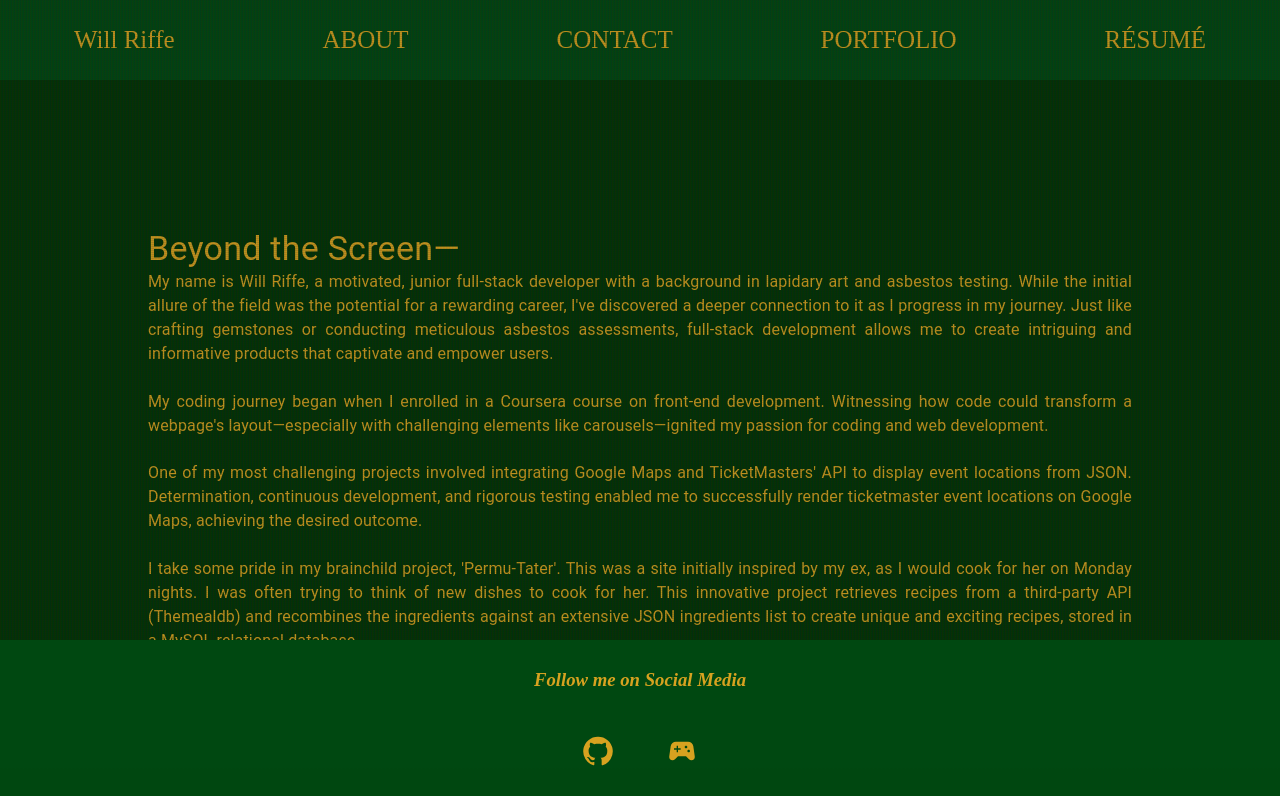
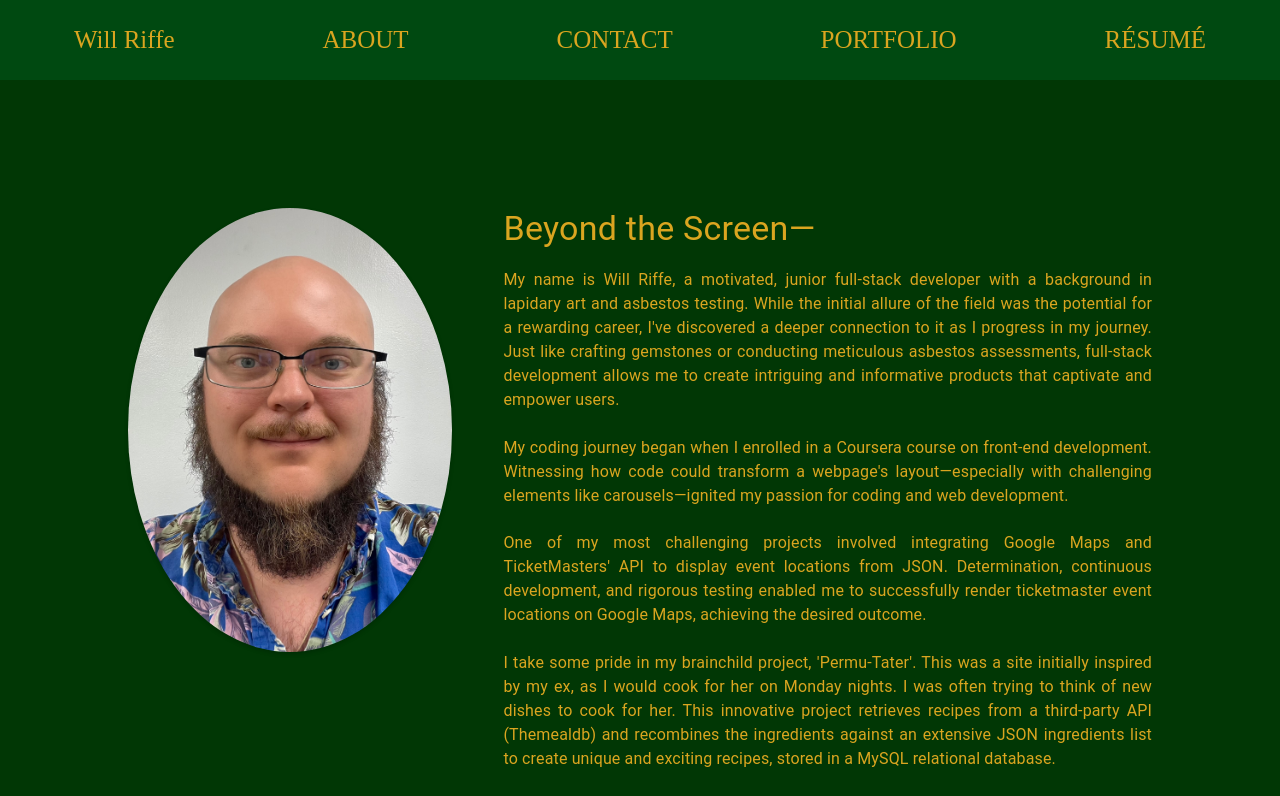
Before and after one commit to Will-Riffe/will-riffe-portfolio, a React (Create React App) app: page / in a window 1280 px wide. Shown: the top 796 px of the page. Built offline with nearby package versions, Linux system fonts and the light colour scheme.

Commit message:
finished about page

```diff
--- a/src/App.css
+++ b/src/App.css
@@ -19,20 +19,20 @@
   color: var(--textc);
 }
 
-
-
 .App {
   width: 100%;
-  height: 100%;
   display: flex;
   flex-direction: column;
-  padding: 0;
-  margin:0;
+  overflow: scroll;
 }
 
+body {
+  padding: 0;
+  margin: 0;
+}
 
 .pageTheme {
-  position: fixed;
+  position:sticky;
   top: 0;
   left: 0;
   right: 0;
@@ -40,124 +40,3 @@
   background-color: var(--background-color);
   z-index: 1;
 }
-
-.crt::before {
-  content: " ";
-  display: block;
-  position: absolute;
-  top: 0;
-  left: 0;
-  bottom: 0;
-  right: 0;
-  background: linear-gradient(
-      rgba(18, 16, 16, 0.2) 50%, /* Adjusted alpha value */
-      rgba(0, 0, 0, 0.1) 50% /* Adjusted alpha value */
-    ),
-    linear-gradient(90deg, rgba(255, 0, 0, 0.06), rgba(0, 255, 0, 0.02), rgba(0, 0, 255, 0.06));
-  background-size: 100% 2px, 3px 100%;
-  pointer-events: none;
-}
-
-
-@keyframes flicker {
-  0% {
-  opacity: 0.27861;
-  }
-  5% {
-  opacity: 0.34769;
-  }
-  10% {
-  opacity: 0.23604;
-  }
-  15% {
-  opacity: 0.90626;
-  }
-  20% {
-  opacity: 0.18128;
-  }
-  25% {
-  opacity: 0.83891;
-  }
-  30% {
-  opacity: 0.65583;
-  }
-  35% {
-  opacity: 0.67807;
-  }
-  40% {
-  opacity: 0.26559;
-  }
-  45% {
-  opacity: 0.84693;
-  }
-  50% {
-  opacity: 0.96019;
-  }
-  55% {
-  opacity: 0.08594;
-  }
-  60% {
-  opacity: 0.20313;
-  }
-  65% {
-  opacity: 0.71988;
-  }
-  70% {
-  opacity: 0.53455;
-  }
-  75% {
-  opacity: 0.37288;
-  }
-  80% {
-  opacity: 0.71428;
-  }
-  85% {
-  opacity: 0.70419;
-  }
-  90% {
-  opacity: 0.7003;
-  }
-  95% {
-  opacity: 0.36108;
-  }
-  100% {
-  opacity: 0.24387;
-  }
-}
-
-.crt::after {
-  content: " ";
-  display: block;
-  position: absolute;
-  top: 0;
-  left: 0;
-  bottom: 0;
-  right: 0;
-  background: rgba(18, 16, 16, 0.02); /* Adjusted alpha value */
-  opacity: 0.9; /* Adjusted opacity value */
-  z-index: 2;
-  pointer-events: none;
-  animation: flicker 0.1s infinite;
-}
-
-.scan {
-  position: absolute;
-  top: -80px;
-  left: 0;
-  right: 0;
-  bottom: 0;
-  background: linear-gradient(var(--background-color), var(--scan-inner));
-  opacity: 0.02;
-  z-index: 99;
-  animation: scan 3s infinite;
-}
-
-@keyframes scan {
-  0% {
-    transform: translateY(-100%);
-  }
-
-  100% {
-    transform: translateY(100%);
-  }
-}
--- a/src/components/Footer/Footer.css
+++ b/src/components/Footer/Footer.css
@@ -1,10 +1,10 @@
 .footer {
     background: var(--outer-color);
     bottom: 0;
-    height: 10rem;
-    position: absolute;
+    height: auto;
     width: 100%;
     text-align: center;
+
   }
 
 .footer-content {
--- a/src/components/Navbar/index.js
+++ b/src/components/Navbar/index.js
@@ -35,7 +35,7 @@ function Navbar() {
         <div className="links">
             {/* <Link to="/">Home</Link> */}
             <Link to="#">Will Riffe</Link>
-            <Link to="/about">ABOUT</Link>
+            <Link to="/">ABOUT</Link>
             <Link to="/contact">CONTACT</Link>
             <Link to="/portfolio">PORTFOLIO</Link>
             <Link to="/resume">RÉSUMÉ</Link>
--- a/src/pages/About/about.css
+++ b/src/pages/About/about.css
@@ -1,18 +1,30 @@
-
-
-
 .body1 {
-max-width: 80vw;
-margin: 10vw;
-padding: 20px;
-text-align: justify;
-display: flex;
-flex-wrap: wrap;
-flex:1;
-padding-bottom: 100px;
+  padding: 10vw;
+  text-align: justify;
+  display: flex;
+  flex-wrap: wrap;
+  flex: 1;
+  padding-bottom: 100px;
+  overflow: auto;
 }
 
+.profile-container {
+  width: 30vw;
+  flex: 1;
+}
+
+.profile-picture {
+  width: 100%;
+  height: auto;
+  border-radius: 50%;
+  box-shadow: 0 2px 4px rgba(0, 0, 0, 0.2); /* Adding a subtle box shadow to the picture */
+}
+
+.content-container {
+  flex: 2;
+  margin-left: 5%;
+}
 
 .headline {
-    text-align:left;
+  text-align: left;
 }
--- a/src/pages/About/index.js
+++ b/src/pages/About/index.js
@@ -2,12 +2,17 @@ import React from 'react';
 import PropTypes from 'prop-types';
 import { Typography } from '@mui/material';
 import './about.css';
+import profilePic from '../../assets/Will Riffe.jpeg';
 
 
 
 function About() {
   return (
     <div className="body1">
+      <div className='profile-container'>
+        <img src={profilePic} alt="profile picture" className="profile-picture"/>
+      </div>
+      <div className='content-container'>
       <div className='headline'>
         <Typography variant="h4" >
           Beyond the Screen—
@@ -37,6 +42,8 @@ function About() {
       <Typography variant="body1" gutterBottom>
         From a coding perspective, I try to build maintainable, scalable code. I enjoy orchestrating projects and thrive on setting goals with structured schedules. Embracing continuous learning, I emphasize user-friendliness, accessibility, and security. Empathy drives my successful software solutions, as I have plenty enough to keep both the user and my teammates in mind. As a full-stack developer, I seek fulfilling opportunities to build a better digital world with like-minded collaborators and strive to do so.
       </Typography>
+
+      </div>
     </div>
   );
 }
```
Also changed, not shown: src/assets/Will Riffe.jpeg (added).
